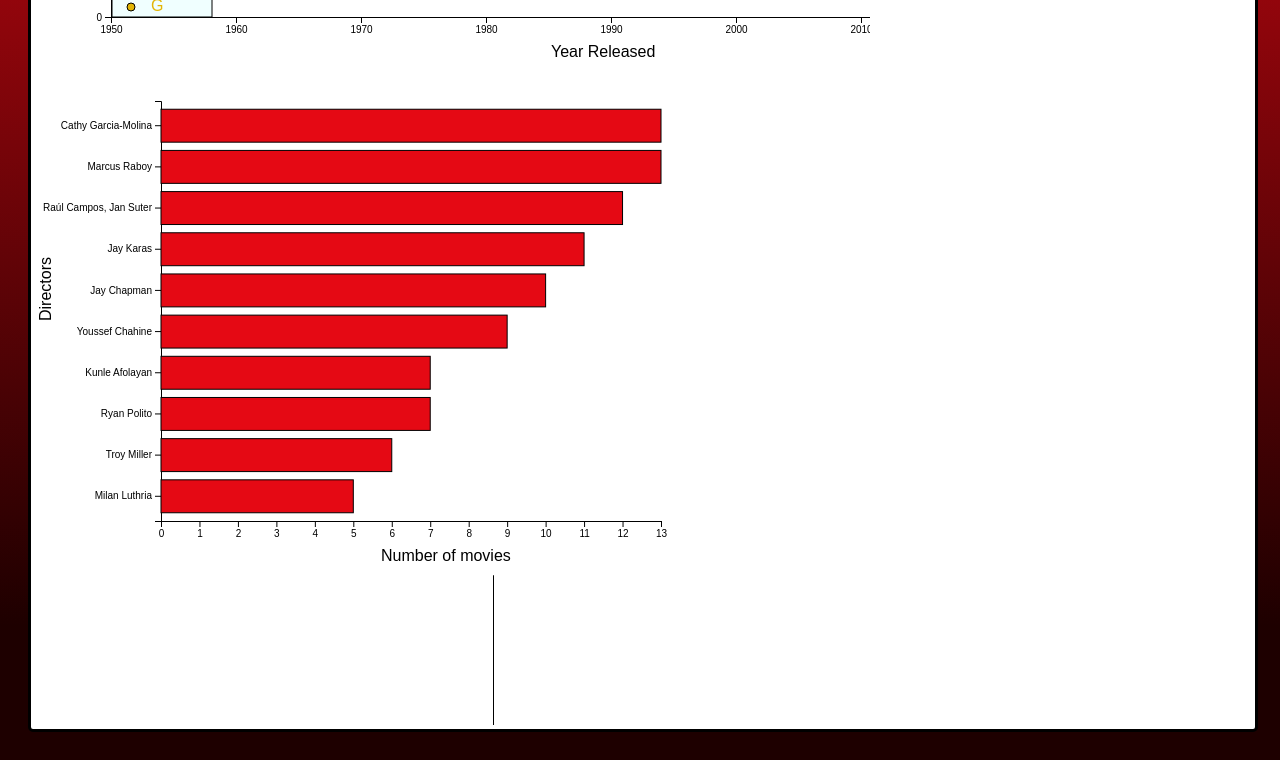
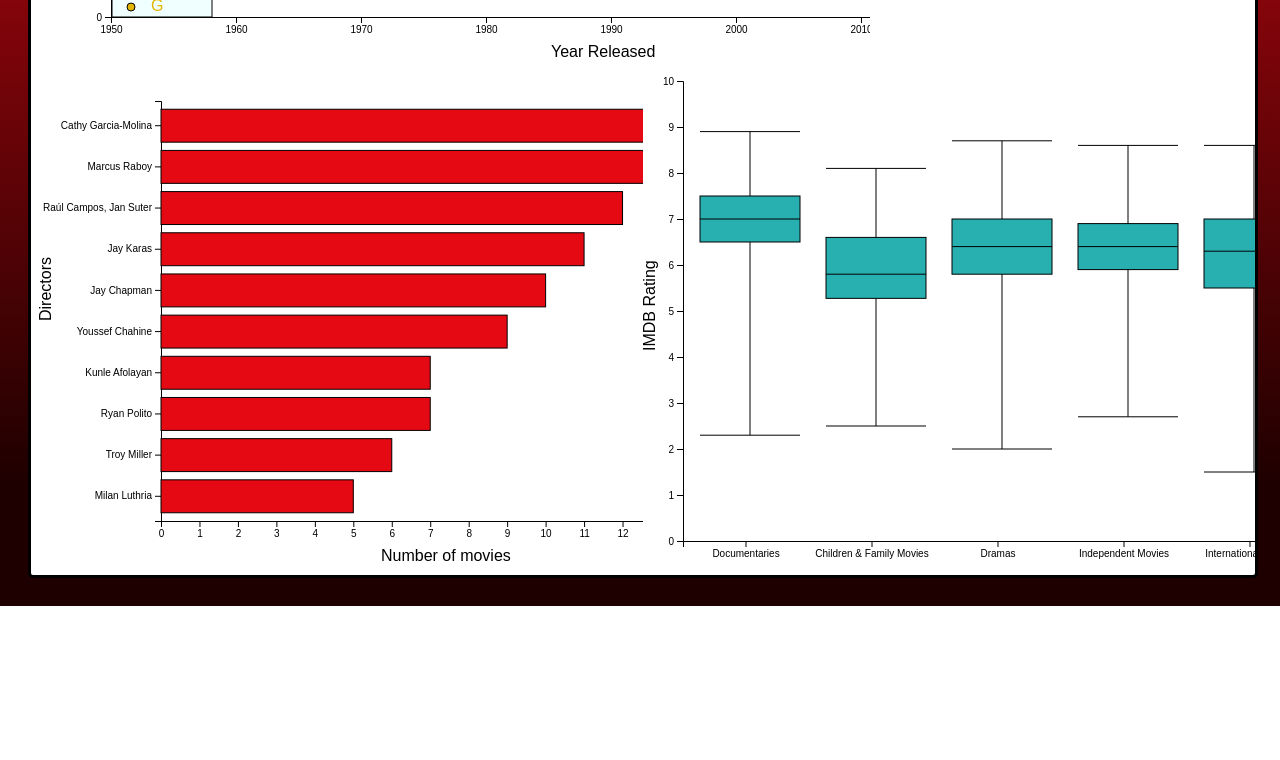
Before and after one commit to Nathan-Joe/dataviscourse-pr-FlixHunters, a plain HTML site: page flixHunters/index.html in a window 1280 px wide. Shown: the part 581-1341 px from the top of the page. After the commit the page ends 1187 px from the top, so only its background shows below. Drawn offline with nearby package versions, Linux system fonts and the light colour scheme.

Commit message:
box and whisker working

```diff
--- a/flixHunters/index.html
+++ b/flixHunters/index.html
@@ -37,6 +37,11 @@
       position: relative;
       margin-top: 80px;
 
+    }
+    #barBox {
+      display: inline-flex;
+      align-items: right;
+      width: 100%;
     }
   </style>
 
@@ -83,7 +88,7 @@
           <svg id="donutSVG"></svg>
         </div>
 
-        <div style="text-align:center">
+        <div id="barBox" style="text-align:center">
           <svg id="barGraphSVG">
             <g id="xbar-axis"></g>
             <g id="ybar-axis"></g>
@@ -92,6 +97,7 @@
           <svg id="boxWhiskerSVG">
             <g id="x-axis"></g>
             <g id="y-axis"></g>
+            <g id="plots"></g>
           </svg>
         </div>
 
--- a/flixHunters/js/barGraphView.js
+++ b/flixHunters/js/barGraphView.js
@@ -15,7 +15,7 @@ class BarGraphView {
     this.xAxisPadding = 50;
 
     barGraphSVG
-      .style('width','100%')
+      .style('width','50%')
       .style('height',this.height)
 
     //console.log(this.globalApplicationState.allMovieData)
--- a/flixHunters/js/boxAndWhiskerGraphView.js
+++ b/flixHunters/js/boxAndWhiskerGraphView.js
@@ -1,6 +1,6 @@
 class BoxAndWhiskerGraphView {
     globalApplicationState;
-    width = 800
+    width = 700
     height = 500
 
     constructor(globalApplicationState) {
@@ -9,9 +9,7 @@ class BoxAndWhiskerGraphView {
     }
 
     setup() {
-        var margin = {top: 10, right: 30, bottom: 30, left: 40},
-        width = 400 - margin.left - margin.right,
-        height = 400 - margin.top - margin.bottom;
+        var margin = {top: 10, right: 30, bottom: 30, left: 40};
         let genreFreq = {}
         this.globalApplicationState.allMovieData.map(d => {
             let genres = d.listed_in.split(", ")
@@ -46,18 +44,85 @@ class BoxAndWhiskerGraphView {
             boxPlots.push(boxPlot)
         })
 
+        let subArray = boxPlots.slice(0, 5)
+        console.log(subArray)
+        var svg = d3.select("#boxWhiskerSVG")
+            .attr("width", '50%')
+            .attr("height", this.height)
 
-                    console.log(boxPlots)
-        // append the svg object to the body of the page
-        var svg = d3.select("#boxWhiskerSVG")
-        .append("svg")
-        .attr("width", width + margin.left + margin.right)
-        .attr("height", height + margin.top + margin.bottom)
+        let yScale = d3.scaleLinear()
+            .domain([0, 10])
+            .range([this.height - margin.bottom, 10])
+            .nice();
 
-        var y = d3.scaleLinear()
-            .domain([0,10])
-            .range([height, 0]);
-            svg.call(d3.axisLeft(y))
+        svg.select('#y-axis')
+            .attr('transform', `translate(${margin.left},0)`)
+            .call(d3.axisLeft(yScale));
+
+        let xScale = d3.scaleBand()
+            .domain(subArray.map(d => d.genre))
+            .range([margin.left, this.width - margin.right])
+
+        svg.select('#x-axis')
+            .attr('transform', `translate(0, ${this.height - margin.bottom})`)
+            .call(d3.axisBottom(xScale))
+
+        svg.select("#plots").attr('transform', `translate(${margin.left + 27}, 0)`)
+
+
+        svg.select("#plots").selectAll("line")
+            .data(subArray)
+            .join("line")
+            .attr("x1", d => xScale(d.genre))
+            .attr("x2", d => xScale(d.genre))
+            .attr("y1", d => yScale(d.min) )
+            .attr("y2", d => yScale(d.max) )
+            .attr("stroke", "black")
+
+        svg.select("#plots").selectAll("rect")
+            .data(subArray)
+            .join("rect")
+            .attr("x", d => xScale(d.genre) - 50)
+            .attr("y", d => yScale(d.q3))
+            .attr("height", d => (yScale(d.q1)-yScale(d.q3)) )
+            .attr("width", 100)
+            .attr("stroke", "black")
+            .style("fill", "#28AFB0")
+
+        svg.select("#plots").selectAll("minMaxMedian")
+            .data(subArray)
+            .join("line")
+            .attr("x1", d => xScale(d.genre) - 50)
+            .attr("x2", d => xScale(d.genre) + 50)
+            .attr("y1", d => yScale(d.max))
+            .attr("y2", d => yScale(d.max))
+            .attr("stroke", "black")
+
+        svg.select("#plots").selectAll("minMaxMedian")
+            .data(subArray)
+            .join("line")
+            .attr("x1", d => xScale(d.genre) - 50)
+            .attr("x2", d => xScale(d.genre) + 50)
+            .attr("y1", d => yScale(d.median))
+            .attr("y2", d => yScale(d.median))
+            .attr("stroke", "black")
+
+        svg.select("#plots").selectAll("minMaxMedian")
+            .data(subArray)
+            .join("line")
+            .attr("x1", d => xScale(d.genre) - 50)
+            .attr("x2", d => xScale(d.genre) + 50)
+            .attr("y1", d => yScale(d.min))
+            .attr("y2", d => yScale(d.min))
+            .attr("stroke", "black")
+
+        svg
+            .append('text')
+            .text('IMDB Rating')
+            .attr('x', -280)
+            .attr('y', 12)
+            .attr('transform', 'rotate(-90)');
+
     }
 
     adjustGraph() {
```
